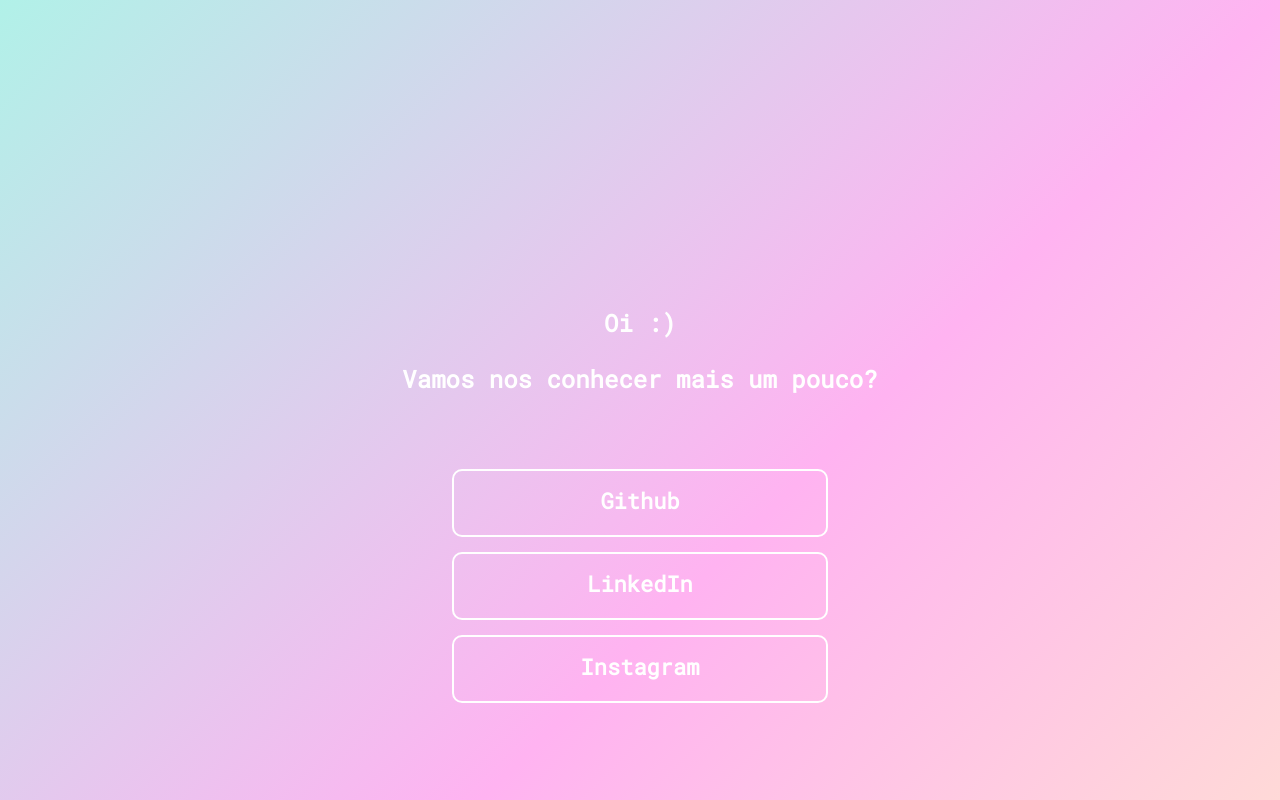
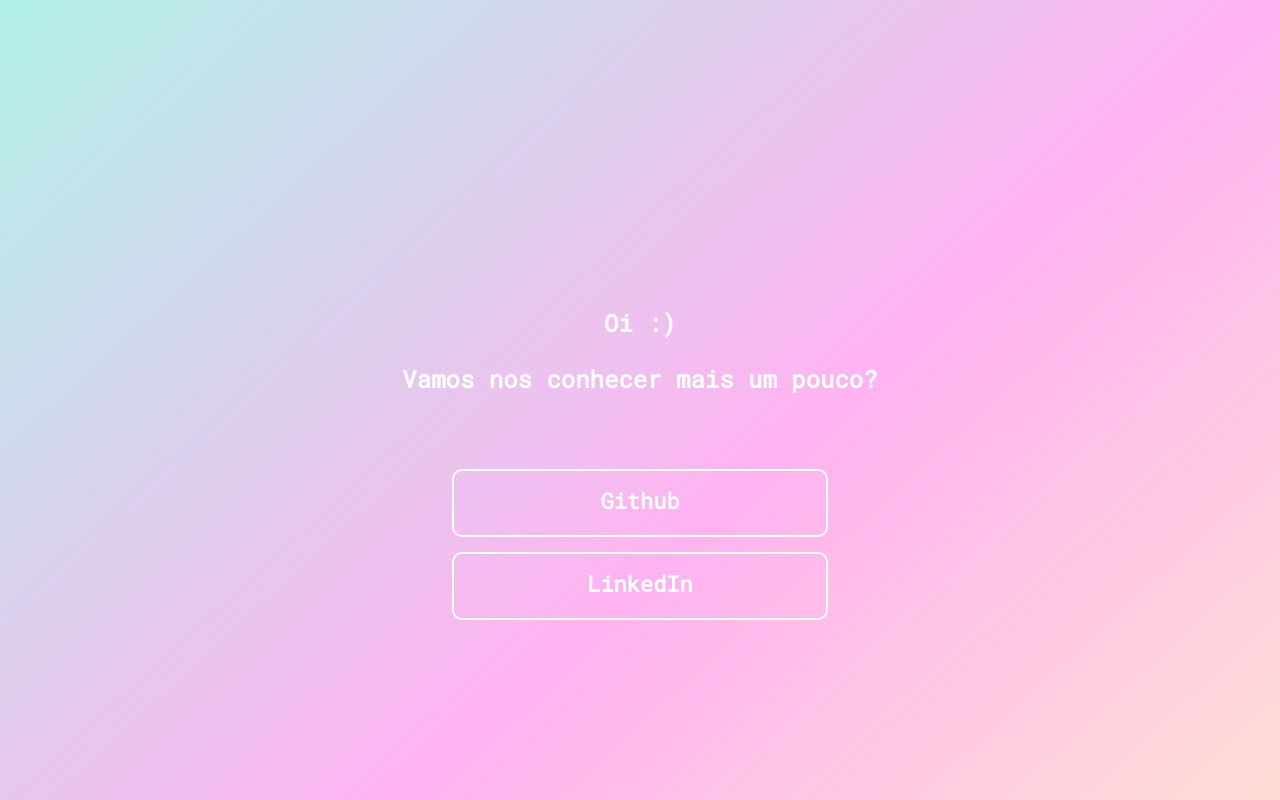
Before and after one commit to CobrinhaDigital/link-tree, a plain HTML site: page index.html in a window 1280 px wide. Shown: the top 800 px of the page. Drawn offline with Linux system fonts and the light colour scheme.

Commit message:
Comment out Instagram button in index.html
Commented out the Instagram button in the HTML.

```diff
--- a/index.html
+++ b/index.html
@@ -14,7 +14,7 @@
         <div class="button-links">
             <button><a href="https://github.com/CobrinhaDigital">Github</a></button>
             <button><a href="https://www.linkedin.com/in/beatriz-peixoto-developer/">LinkedIn</a></button>
-            <button><a href="https://instagram.com/succumbus_?igshid=NGVhN2U2NjQ0Yg==">Instagram</a</button>
+            <!-- <button><a href="https://instagram.com/succumbus_?igshid=NGVhN2U2NjQ0Yg==">Instagram</a</button> -->
         </div>
     </div>
 </body>
```
